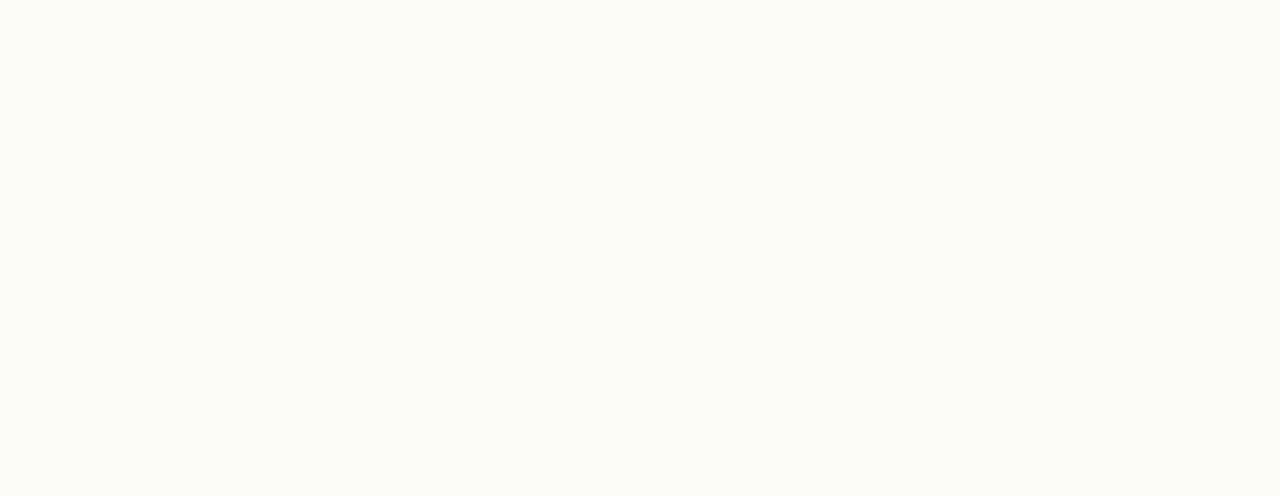
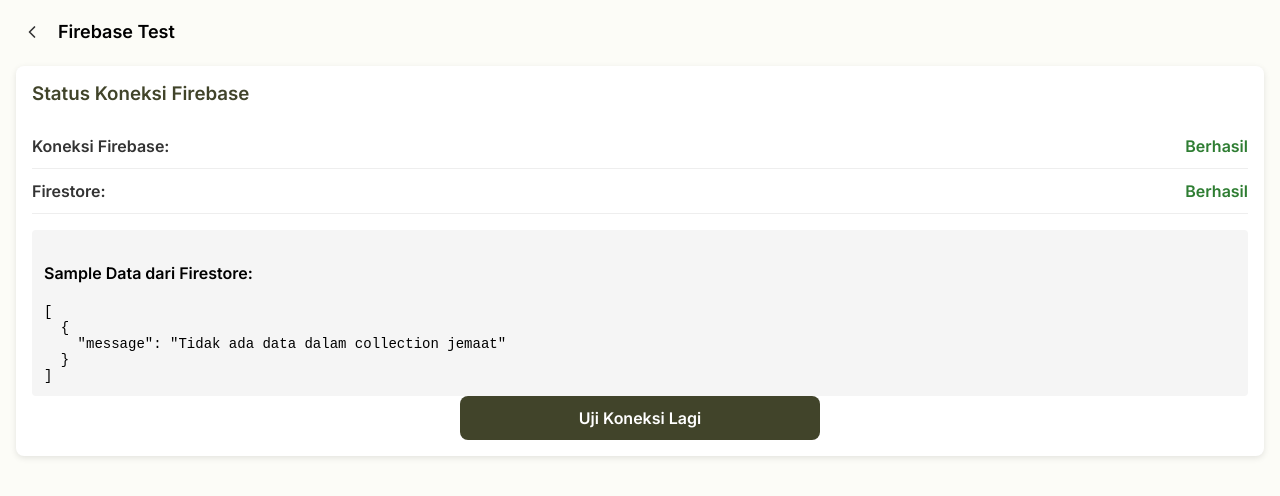
Before and after one commit to mentegagorengz/Si-Gereja, a Vue app: page /firebase-test in a window 1280 px wide. Before the commit this address had no page. Shown: the top 496 px of the page. Built offline with nearby package versions, Linux system fonts and the light colour scheme; no server answers; the database is empty.

Commit message:
test koneksi firebase dan project myrajawali

```diff
--- a/src/main.js
+++ b/src/main.js
@@ -2,6 +2,7 @@ import { createApp } from 'vue'
 import { createPinia } from 'pinia'
 import App from './App.vue'
 import router from './router'
+import './services/firebase.js'
 
 const app = createApp(App)
 const pinia = createPinia()
--- a/src/router/index.js
+++ b/src/router/index.js
@@ -5,6 +5,7 @@ import LoginPage from '../views/LoginPage.vue'
 import RegisterPage from '../views/RegisterPage.vue'
 import HomePage from '../views/HomePage.vue'
 import SuccessRegister from '../views/SuccessRegister.vue'
+import FirebaseTestPage from '../views/FirebaseTestPage.vue'
 
 const routes = [
   {
@@ -26,6 +27,11 @@ const routes = [
     path: '/success-register',
     name: 'SuccessRegister',
     component: SuccessRegister
+  },
+  {
+    path: '/firebase-test',
+    name: 'FirebaseTestPage',
+    component: FirebaseTestPage
   }
 ]
 
--- /dev/null
+++ b/src/views/FirebaseTestPage.vue
@@ -0,0 +1,179 @@
+<template>
+    <div class="firebase-test">
+      <HeaderWithBack title="Firebase Test" />
+
+      <div class="test-results">
+        <h3>Status Koneksi Firebase</h3>
+
+        <div class="status-item">
+          <span class="label">Koneksi Firebase:</span>
+          <span :class="['status', initStatus === 'success' ? 'success' : 'error']">
+            {{ initStatus === 'success' ? 'Berhasil' : initStatus === 'loading' ? 'Mengecek...' : 'Gagal' }}
+          </span>
+        </div>
+
+        <div class="status-item">
+          <span class="label">Firestore:</span>
+          <span :class="['status', firestoreStatus === 'success' ? 'success' : 'error']">
+            {{ firestoreStatus === 'success' ? 'Berhasil' : firestoreStatus === 'loading' ? 'Mengecek...' : 'Gagal' }}
+          </span>
+        </div>
+
+        <div v-if="errorMessage" class="error-message">
+          <p>Error message: {{ errorMessage }}</p>
+        </div>
+
+        <div v-if="testData.length > 0" class="test-data">
+          <h4>Sample Data dari Firestore:</h4>
+          <pre>{{ JSON.stringify(testData, null, 2) }}</pre>
+        </div>
+
+        <ButtonPrimary @click="runTest">Uji Koneksi Lagi</ButtonPrimary>
+      </div>
+    </div>
+  </template>
+
+  <script>
+  import { db } from '@/services/firebase';
+  import { collection, getDocs, limit, query } from 'firebase/firestore';
+  import HeaderWithBack from '@/components/layout/HeaderWithBack.vue';
+  import ButtonPrimary from '@/components/common/ButtonPrimary.vue';
+
+  export default {
+    name: 'FirebaseTestPage',
+    components: {
+      HeaderWithBack,
+      ButtonPrimary
+    },
+    data() {
+      return {
+        initStatus: 'loading', // 'loading', 'success', 'error'
+        firestoreStatus: 'loading', // 'loading', 'success', 'error'
+        errorMessage: '',
+        testData: []
+      };
+    },
+    mounted() {
+      this.runTest();
+    },
+    methods: {
+      async runTest() {
+        // Reset status dan error
+        this.initStatus = 'loading';
+        this.firestoreStatus = 'loading';
+        this.errorMessage = '';
+        this.testData = [];
+
+        try {
+          // Test Firebase initialization
+          if (!db) {
+            throw new Error('Firebase DB tidak terinstansiasi dengan benar');
+          }
+          this.initStatus = 'success';
+
+          // Test Firestore connection by fetching data
+          try {
+            // Coba query collection 'jemaat' (disesuaikan dengan collection yang ada)
+            const jemaatQuery = query(collection(db, 'jemaat'), limit(1));
+            const snapshot = await getDocs(jemaatQuery);
+
+            if (snapshot.empty) {
+              this.testData.push({ message: 'Tidak ada data dalam collection jemaat' });
+            } else {
+              snapshot.forEach(doc => {
+                // Tambahkan sample data ke test results
+                const data = doc.data();
+                // Hapus field sensitif seperti password jika ada
+                if (data.password) delete data.password;
+
+                this.testData.push({
+                  id: doc.id,
+                  ...data
+                });
+              });
+            }
+
+            this.firestoreStatus = 'success';
+          } catch (firestoreError) {
+            this.firestoreStatus = 'error';
+            this.errorMessage = `Error Firestore: ${firestoreError.message}`;
+            throw firestoreError;
+          }
+        } catch (error) {
+          this.initStatus = 'error';
+          this.errorMessage = `Error: ${error.message}`;
+          console.error('Firebase test error:', error);
+        }
+      }
+    }
+  };
+  </script>
+
+  <style scoped>
+  .firebase-test {
+    padding: 16px;
+    background-color: #fcfcf7;
+    min-height: 100vh;
+  }
+
+  .test-results {
+    background: white;
+    border-radius: 8px;
+    padding: 16px;
+    margin-top: 16px;
+    box-shadow: 0 2px 6px rgba(0, 0, 0, 0.1);
+  }
+
+  h3 {
+    margin-top: 0;
+    color: #41442A;
+    font-family: 'Inter';
+  }
+
+  .status-item {
+    display: flex;
+    justify-content: space-between;
+    padding: 12px 0;
+    border-bottom: 1px solid #eee;
+  }
+
+  .label {
+    font-weight: 600;
+    color: #333;
+  }
+
+  .status {
+    font-weight: 600;
+  }
+
+  .success {
+    color: #2e7d32;
+  }
+
+  .error {
+    color: #d32f2f;
+  }
+
+  .error-message {
+    margin-top: 16px;
+    padding: 12px;
+    background-color: #ffebee;
+    border-radius: 4px;
+    color: #d32f2f;
+  }
+
+  .test-data {
+    margin-top: 16px;
+    background-color: #f5f5f5;
+    padding: 12px;
+    border-radius: 4px;
+    overflow: auto;
+  }
+
+  pre {
+    margin: 0;
+    white-space: pre-wrap;
+    font-family: monospace;
+    font-size: 14px;
+  }
+</style>
```
